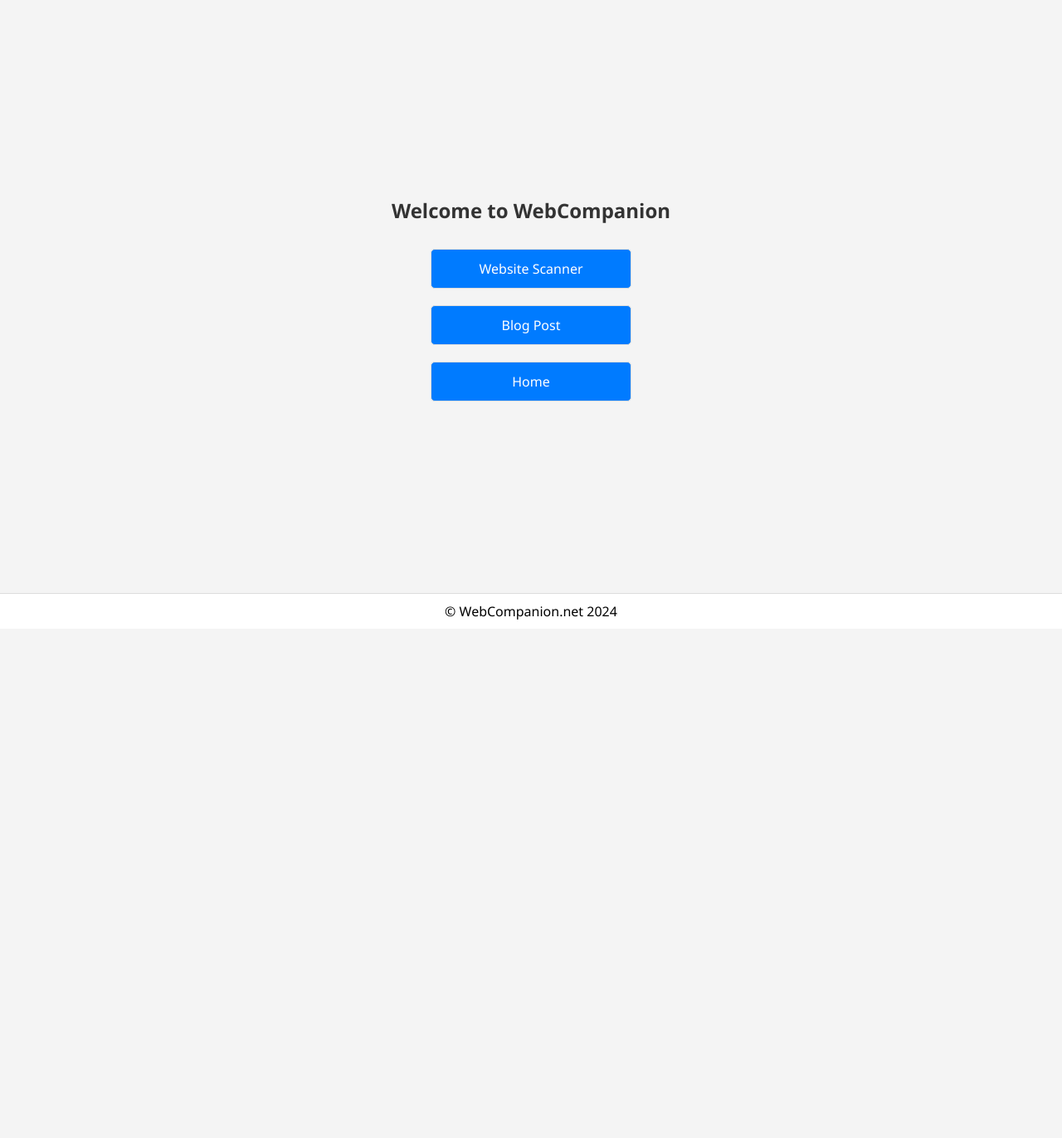
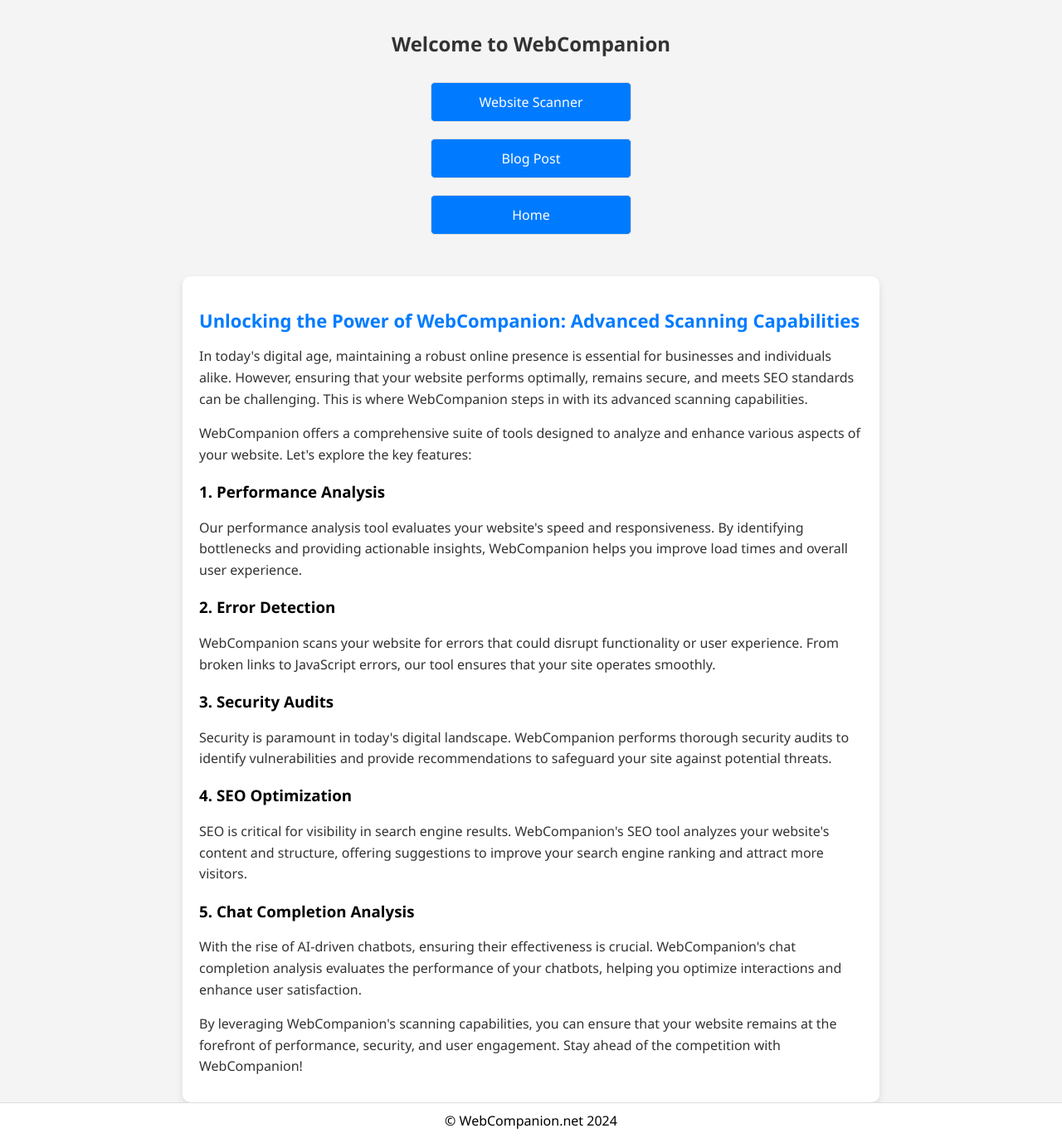
Before and after one commit to abiolashittu-org/webcompanion1, a Flask app: page / in a window 1280 px wide. Shown: the part 42-1414 px from the top of the page at 83% size. Before the commit the page ends 789 px from the top, so only its background shows below. Run offline with Flask 3, Linux system fonts and the light colour scheme.

Commit message:
Update webcompanion.html

```diff
--- a/templates/webcompanion.html
+++ b/templates/webcompanion.html
@@ -69,6 +69,25 @@
             background-color: #fff;
             border-top: 1px solid #ddd;
         }
+        #blog {
+            max-width: 800px;
+            margin: 0 auto;
+            padding: 20px;
+            background-color: #fff;
+            border-radius: 10px;
+            box-shadow: 0 4px 8px rgba(0, 0, 0, 0.1);
+            margin-top: 20px;
+        }
+        #blog h2 {
+            font-size: 22px;
+            margin-bottom: 15px;
+            color: #007bff;
+        }
+        #blog p {
+            line-height: 1.6;
+            color: #333;
+            margin-bottom: 10px;
+        }
     </style>
 </head>
 <body>
@@ -87,6 +106,23 @@
     </div>
 </div>
 
+<div id="blog">
+    <h2>Unlocking the Power of WebCompanion: Advanced Scanning Capabilities</h2>
+    <p>In today's digital age, maintaining a robust online presence is essential for businesses and individuals alike. However, ensuring that your website performs optimally, remains secure, and meets SEO standards can be challenging. This is where WebCompanion steps in with its advanced scanning capabilities.</p>
+    <p>WebCompanion offers a comprehensive suite of tools designed to analyze and enhance various aspects of your website. Let's explore the key features:</p>
+    <h3>1. Performance Analysis</h3>
+    <p>Our performance analysis tool evaluates your website's speed and responsiveness. By identifying bottlenecks and providing actionable insights, WebCompanion helps you improve load times and overall user experience.</p>
+    <h3>2. Error Detection</h3>
+    <p>WebCompanion scans your website for errors that could disrupt functionality or user experience. From broken links to JavaScript errors, our tool ensures that your site operates smoothly.</p>
+    <h3>3. Security Audits</h3>
+    <p>Security is paramount in today's digital landscape. WebCompanion performs thorough security audits to identify vulnerabilities and provide recommendations to safeguard your site against potential threats.</p>
+    <h3>4. SEO Optimization</h3>
+    <p>SEO is critical for visibility in search engine results. WebCompanion's SEO tool analyzes your website's content and structure, offering suggestions to improve your search engine ranking and attract more visitors.</p>
+    <h3>5. Chat Completion Analysis</h3>
+    <p>With the rise of AI-driven chatbots, ensuring their effectiveness is crucial. WebCompanion's chat completion analysis evaluates the performance of your chatbots, helping you optimize interactions and enhance user satisfaction.</p>
+    <p>By leveraging WebCompanion's scanning capabilities, you can ensure that your website remains at the forefront of performance, security, and user engagement. Stay ahead of the competition with WebCompanion!</p>
+</div>
+
 <footer>
     &copy; WebCompanion.net 2024
 </footer>
```
